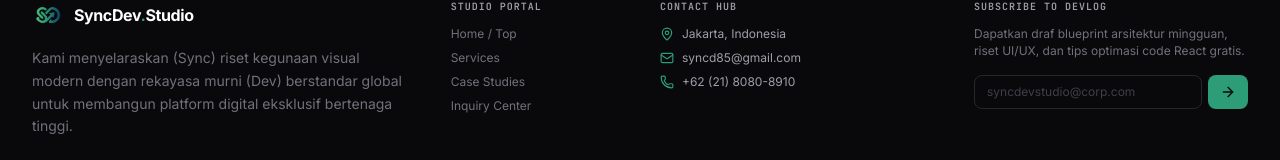
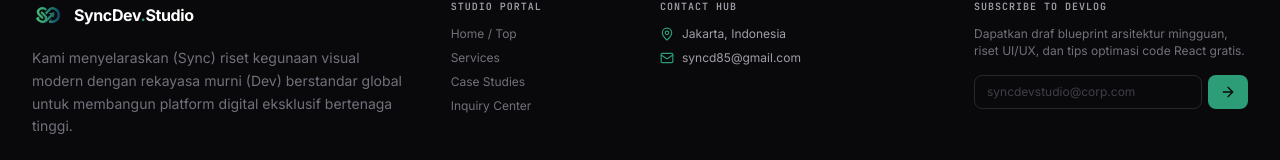
Before and after one commit to syncdevstudio/syncdev-studio, a React (Vite) app: page / in a window 1280 px wide. Shown: the part 4663-4823 px from the top of the page. Built offline with nearby package versions, Linux system fonts and the light colour scheme.

Commit message:
Update Footer.tsx

```diff
--- a/src/sections/Footer.tsx
+++ b/src/sections/Footer.tsx
@@ -173,10 +173,10 @@
                   syncd85@gmail.com
                 </a>
               </li>
-              <li className="flex items-center space-x-2">
+              {/* <li className="flex items-center space-x-2">
                 <Phone className="w-3.5 h-3.5 text-brand-cyan shrink-0" />
                 <span>+62 (21) 8080-8910</span>
-              </li>
+              </li> */}
             </ul>
           </div>
 
```
